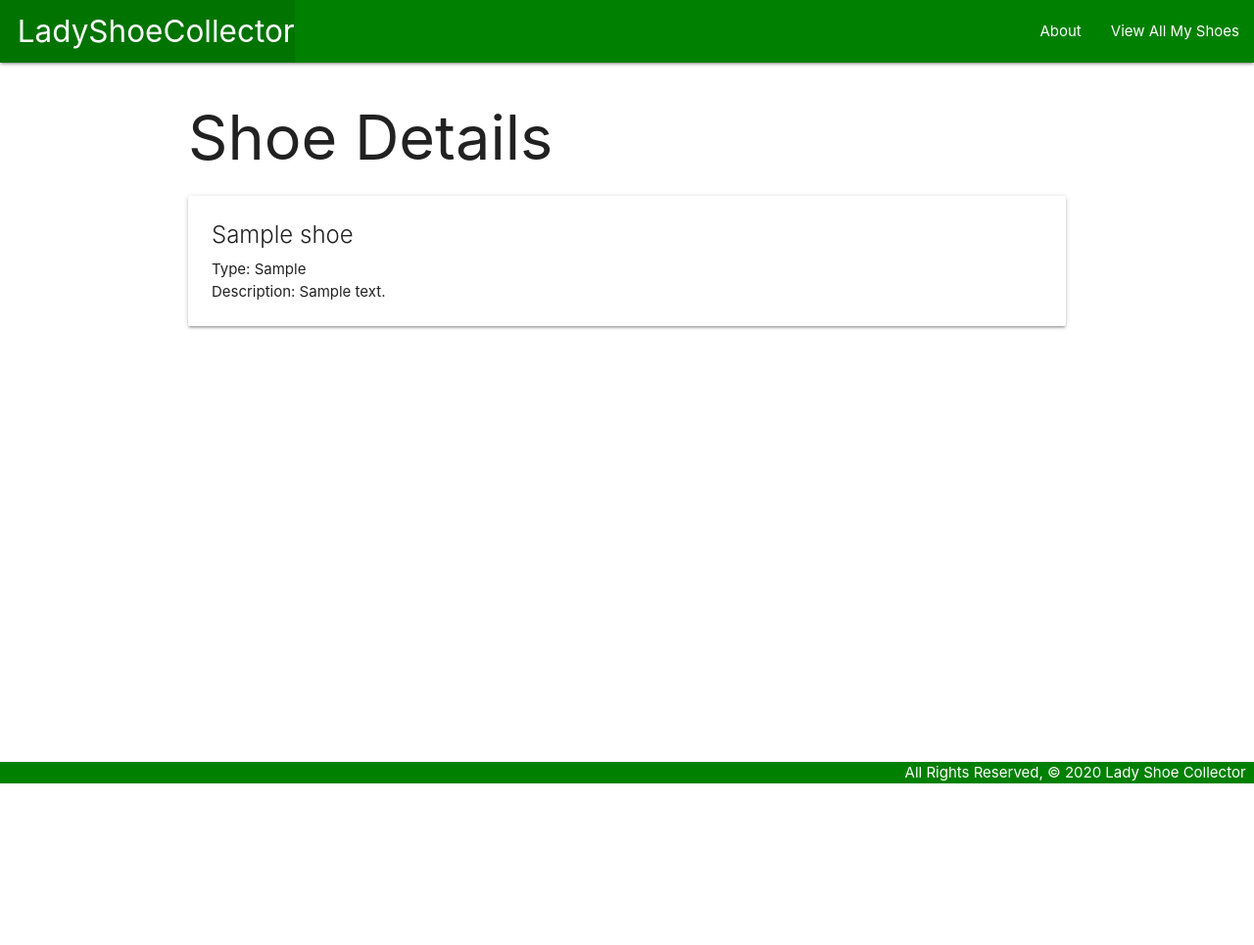
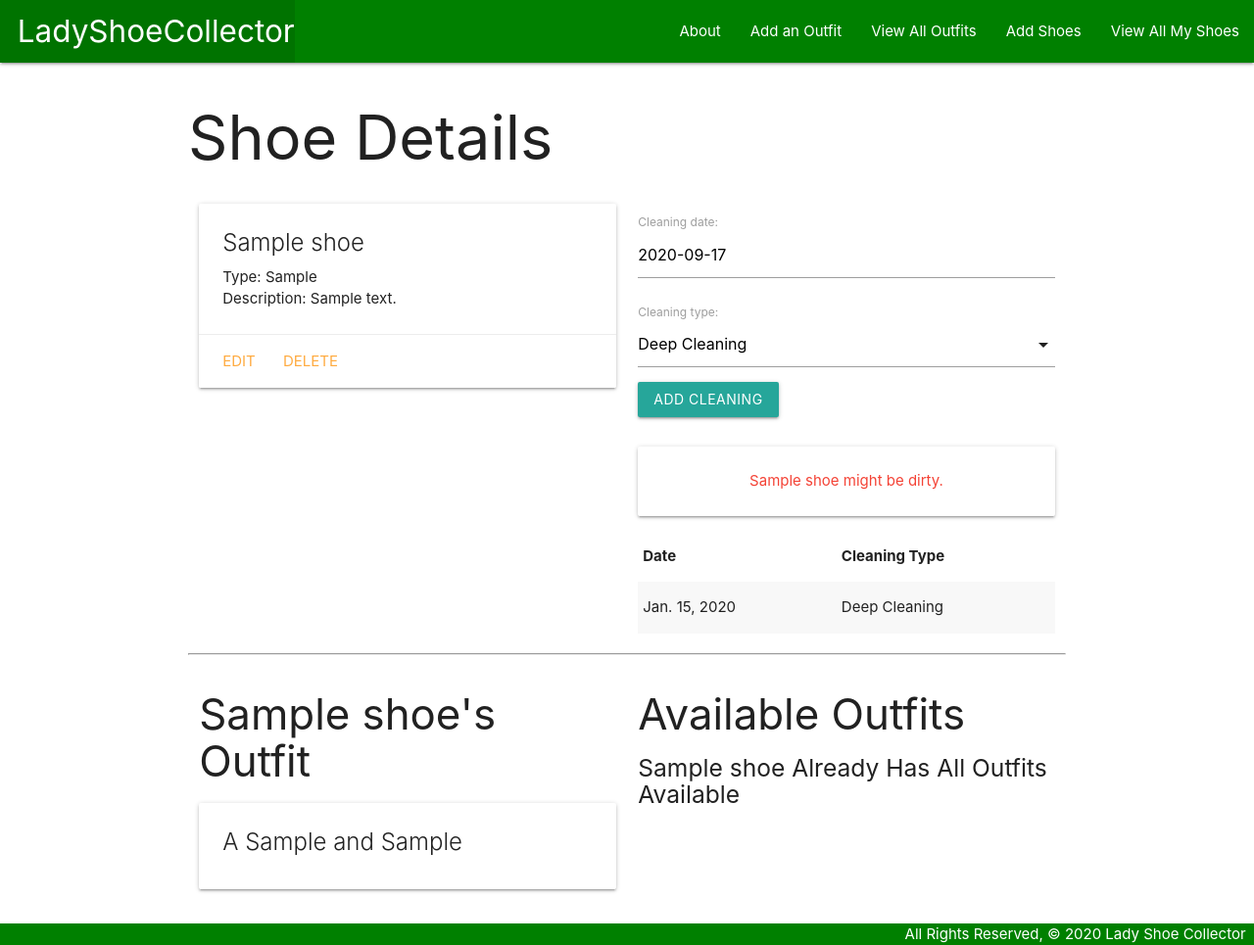
Before and after one commit to SherreAhlers/Lady_Shoe_Collector, a Django app: page /shoes/1/ in a window 1280 px wide. Shown: the whole page at 98% size. Before the commit the page ends 800 px from the top, so only its background shows below. Run offline with Django 3.2, Linux system fonts and the light colour scheme; tables that the repository leaves empty hold one stand-in row (values such as "Sample post").

Commit message:
Adding to Lab 3

```diff
--- a/ladyshoecollector/main_app/admin.py
+++ b/ladyshoecollector/main_app/admin.py
@@ -1,6 +1,7 @@
 from django.contrib import admin
+from .models import Shoe, Cleaning, Outfit
 
 # Register your models here.
-from .models import Shoe
-
 admin.site.register(Shoe)
+admin.site.register(Cleaning)
+admin.site.register(Outfit)
--- /dev/null
+++ b/ladyshoecollector/main_app/forms.py
@@ -0,0 +1,7 @@
+from django.forms import ModelForm
+from .models import Cleaning
+
+class CleaningForm(ModelForm):
+    class Meta:
+        model = Cleaning
+        fields = ['date', 'cleaning_type']
--- a/ladyshoecollector/main_app/models.py
+++ b/ladyshoecollector/main_app/models.py
@@ -1,11 +1,51 @@
 from django.db import models
+from django.urls import reverse
+from datetime import date
 
 # Create your models here.
+CLEANINGS = (
+    ('D', 'Deep Cleaning'),
+    ('W', 'Wipe Down'),
+    ('RS', 'Re-Soled'),
+)
+
+class Outfit(models.Model):
+    top = models.CharField(max_length=50)
+    bottom = models.CharField(max_length=50)
+
+    def __str__(self):
+        return self.top
+
+    def get_absolute_url(self):
+        return reverse('outfits_detail', kwargs={'pk': self.id})
 
 class Shoe(models.Model):
     name = models.CharField(max_length=100)
     shoe_type = models.CharField(max_length=100)
     description = models.TextField(max_length=250)
+    outfits = models.ManyToManyField(Outfit)
+
 
     def __str__(self):
         return self.name
+
+    def get_absolute_url(self):
+        return reverse('detail', kwargs={'shoe_id': self.id})
+
+    def cleaned_after_use(self):
+        return self.cleaning_set.filter(date=date.today()).count() >= len(CLEANINGS)
+
+class Cleaning(models.Model):
+    date = models.DateField('cleaning date')
+    cleaning_type = models.CharField(
+        max_length=2,
+        choices=CLEANINGS,
+        default=CLEANINGS[0][0]
+        )
+    shoe = models.ForeignKey(Shoe, on_delete=models.CASCADE)
+
+    def __str__(self):
+        return f"{self.get_cleaning_type_display()} on {self.date}"
+
+    class Meta:
+        ordering = ['-date']
--- a/ladyshoecollector/main_app/templates/about.html
+++ b/ladyshoecollector/main_app/templates/about.html
@@ -2,6 +2,6 @@
 
 <h1>About the Lady Shoe Collector</h1>
 <hr />
-<p>Hire the Lady Shoe Collector!</p>
+<p>Add to the Lady Shoe Collector!</p>
 
 {% endblock %}
--- a/ladyshoecollector/main_app/templates/base.html
+++ b/ladyshoecollector/main_app/templates/base.html
@@ -9,6 +9,7 @@
     <title>Lady Shoe Collector</title>
     <link rel="stylesheet" href="https://cdnjs.cloudflare.com/ajax/libs/materialize/1.0.0/css/materialize.min.css">
     <link rel="stylesheet" type="text/css" href="{% static 'css/style.css' %}">
+    <script src="https://cdnjs.cloudflare.com/ajax/libs/materialize/1.0.0/js/materialize.min.js"></script>
 
 </head>
 
@@ -20,8 +21,12 @@
                     <li><a href="/" class="left brand-logo">&nbsp;&nbsp;LadyShoeCollector</a></li>
                 </ul>
                 <ul class="right">
-                    <li><a href="/about">About</a></li>
-                    <li><a href="/shoes">View All My Shoes</a></li>
+                    <li><a href="{% url 'about' %}">About</a></li>
+                    <li><a href="{% url 'outfits_create' %}">Add an Outfit</a></li>
+                    <li><a href="{% url 'outfits_index' %}">View All Outfits</a></li>
+                    <li><a href="{% url 'shoes_create' %}">Add Shoes</a></li>
+                    <li><a href="{% url 'index' %}">View All My Shoes</a></li>
+
                 </ul>
             </div>
         </nav>
--- /dev/null
+++ b/ladyshoecollector/main_app/templates/home.html
@@ -0,0 +1,5 @@
+{% extends 'base.html' %} {% block content %}
+
+<h1>Home</h1>
+
+{% endblock %}
--- a/ladyshoecollector/main_app/templates/shoes/detail.html
+++ b/ladyshoecollector/main_app/templates/shoes/detail.html
@@ -2,12 +2,101 @@
 
 <h1>Shoe Details</h1>
 
-<div class="card">
-    <div class="card-content">
-        <span class="card-title">{{ shoe.name }}</span>
-        <p>Type: {{ shoe.shoe_type }}</p>
-        <p>Description: {{ shoe.description }}</p>
+<div class="row">
+    <div class="col s6">
+        <div class="card">
+            <div class="card-content">
+                <span class="card-title">{{ shoe.name }}</span>
+                <p>Type: {{ shoe.shoe_type }}</p>
+                <p>Description: {{ shoe.description }}</p>
+                <!-- {% if shoe.age > 0 %}
+                <p>Age: {{ shoe.age }}</p>
+                {% else %}
+                <p>Age: Brand New</p>
+                {% endif %} -->
+            </div>
+            <div class="card-action">
+                <a href="{% url 'shoes_update' shoe.id %}">Edit</a>
+                <a href="{% url 'shoes_delete' shoe.id %}">Delete</a>
+            </div>
+        </div>
+    </div>
+    <div class="col s6">
+        <form action="{% url 'add_cleaning' shoe.id %}" method="POST">
+            {% csrf_token %} {{ cleaning_form.as_p }}
+            <input type="submit" class="btn" value="Add Cleaning">
+        </form>
+        <br> {% if shoe.cleaned_after_use %}
+        <div class="card-panel teal-text center-align">{{shoe.name}} has been cleaned after use.</div>
+        {% else %}
+        <div class="card-panel red-text center-align">{{shoe.name}} might be dirty.</div>
+        {% endif %}
+        <table class="striped">
+            <thead>
+                <tr>
+                    <th>Date</th>
+                    <th>Cleaning Type</th>
+                </tr>
+            </thead>
+            <tbody>
+                {% for cleaning in shoe.cleaning_set.all %}
+                <tr>
+                    <td>{{cleaning.date}}</td>
+                    <td>{{cleaning.get_cleaning_type_display}}</td>
+                </tr>
+                {% endfor %}
+            </tbody>
+        </table>
     </div>
 </div>
+<hr>
+<div class="row">
+    <div class="col s6">
+        <h3>{{ shoe.name }}'s Outfit</h3>
+        {% if shoe.outfits.count %} {% for outfit in shoe.outfits.all %}
+        <div class="card">
+            <div class="card-content">
+                <span class="card-title">
+                A <span style="color: {{ outfit.top }}">{{ outfit.top }}</span> and {{ outfit.bottom }}
+                </span>
+            </div>
+        </div>
+        {% endfor %} {% else %}
+        <h5>No Outfits :(</h5>
+        {% endif %}
+    </div>
+    <!-- Available toys will come after this line -->
+    <div class="col s6">
+        <h3>Available Outfits</h3>
+        {% if outfits.count %} {% for outfit in outfits.all %}
+        <div class="card">
+            <div class="card-content">
+                <span class="card-title">
+                A <span style="color: {{ outfit.top }}">{{ outfit.top }}</span> and {{ outfit.bottom }}
+                </span>
+            </div>
+            <div class="card-action">
+                <form action="{% url 'assoc_outfit' shoe.id outfit.id %}" method="post">
+                    {% csrf_token %}
+                    <button type="submit" class="btn">Add</button>
+                </form>
+            </div>
+        </div>
+        {% endfor %} {% else %}
+        <h5>{{shoe.name}} Already Has All Outfits Available</h5>
+        {% endif %}
+    </div>
+</div>
+<script>
+    const dateEl = document.getElementById('id_date');
+    M.Datepicker.init(dateEl, {
+        format: 'yyyy-mm-dd',
+        defaultDate: new Date(),
+        setDefaultDate: true,
+        autoClose: true
+    });
 
-{% endblock %}
+    const selectEl = document.getElementById('id_cleaning_type');
+    M.FormSelect.init(selectEl);
+</script>
+{% endblock%}
--- a/ladyshoecollector/main_app/urls.py
+++ b/ladyshoecollector/main_app/urls.py
@@ -6,4 +6,14 @@ urlpatterns = [
     path('about/', views.about, name='about'),
     path('shoes/', views.shoes_index, name='index'),
     path('shoes/<int:shoe_id>/', views.shoes_detail, name='detail'),
+    path('shoes/create/', views.ShoeCreate.as_view(), name='shoes_create'),
+    path('shoes/<int:pk>/update/', views.ShoeUpdate.as_view(), name='shoes_update'),
+    path('shoes/<int:pk>/delete/', views.ShoeDelete.as_view(), name='shoes_delete'),
+    path('shoes/<int:shoe_id>/add_cleaning/', views.add_cleaning, name='add_cleaning'),
+    path('shoes/<int:shoe_id>/assoc_outfit/<int:outfit_id>/', views.assoc_outfit, name='assoc_outfit'),
+    path('outfits/', views.OutfitList.as_view(), name='outfits_index'),
+    path('outfits/<int:pk>/', views.OutfitDetail.as_view(), name='outfits_detail'),
+    path('outfits/create/', views.OutfitCreate.as_view(), name='outfits_create'),
+    path('outfits/<int:pk>/update/', views.OutfitUpdate.as_view(), name='outfits_update'),
+    path('outfits/<int:pk>/delete/', views.OutfitDelete.as_view(), name='outfits_delete'),
 ]
--- a/ladyshoecollector/main_app/views.py
+++ b/ladyshoecollector/main_app/views.py
@@ -1,14 +1,24 @@
-from django.shortcuts import render
-from .models import Shoe
-from django.http import HttpResponse
-
-
-
+from django.shortcuts import render, redirect
+from django.views.generic.edit import CreateView, UpdateView, DeleteView
+from django.views.generic import ListView, DetailView
+from .models import Shoe, Outfit
+from .forms import CleaningForm
 
 # Create your views here.
+class ShoeCreate(CreateView):
+    model = Shoe
+    fields = '__all__'
+
+class ShoeUpdate(UpdateView):
+    model = Shoe
+    fields = ['name', 'shoe_type', 'description']
+
+class ShoeDelete(DeleteView):
+    model = Shoe
+    success_url = '/shoes/'
 
 def home(request):
-    return HttpResponse('<h1>Hello</h1>')
+    return render(request, 'home.html')
 
 def about(request):
     return render(request, 'about.html')
@@ -19,4 +29,39 @@ def shoes_index(request):
 
 def shoes_detail(request, shoe_id):
     shoe = Shoe.objects.get(id=shoe_id)
-    return render(request, 'shoes/detail.html', { 'shoe': shoe })
+    outfits_shoe_doesnt_have = Outfit.objects.exclude(id__in = shoe.outfits.all().values_list('id'))
+    cleaning_form = CleaningForm()
+    return render(request, 'shoes/detail.html', {
+        'shoe': shoe, 'cleaning_form': cleaning_form, 'outfits': outfits_shoe_doesnt_have
+        })
+
+def add_cleaning(request, shoe_id):
+    form = CleaningForm(request.POST)
+    if form.is_valid():
+        new_cleaning = form.save(commit=False)
+        new_cleaning.shoe_id = shoe_id
+        new_cleaning.save()
+    return redirect('detail', shoe_id=shoe_id)
+
+
+class OutfitList(ListView):
+  model = Outfit
+
+class OutfitDetail(DetailView):
+  model = Outfit
+
+class OutfitCreate(CreateView):
+  model = Outfit
+  fields = '__all__'
+
+class OutfitUpdate(UpdateView):
+  model = Outfit
+  fields = ['top', 'bottom']
+
+class OutfitDelete(DeleteView):
+  model = Outfit
+  success_url = '/outfits/'
+
+def assoc_outfit(request, shoe_id, outfit_id):
+  Shoe.objects.get(id=shoe_id).outfits.add(outfit_id)
+  return redirect('detail', shoe_id=shoe_id)
```
Also changed, not shown: ladyshoecollector/main_app/templates/main_app/outfit_confirm_delete.html (added, +11 -0 lines), ladyshoecollector/main_app/templates/main_app/outfit_detail.html (added, +19 -0 lines), ladyshoecollector/main_app/templates/main_app/outfit_form.html (added, +16 -0 lines), ladyshoecollector/main_app/templates/main_app/outfit_list.html (added, +14 -0 lines), ladyshoecollector/main_app/templates/main_app/shoe_confirm_delete.html (added, +11 -0 lines), ladyshoecollector/main_app/templates/main_app/shoe_form.html (added, +14 -0 lines), ladyshoecollector/main_app/migrations/0002_cleaning.py (added), ladyshoecollector/main_app/migrations/0003_auto_20200917_2112.py (added), ladyshoecollector/main_app/migrations/0004_shoe_outfits.py (added).
